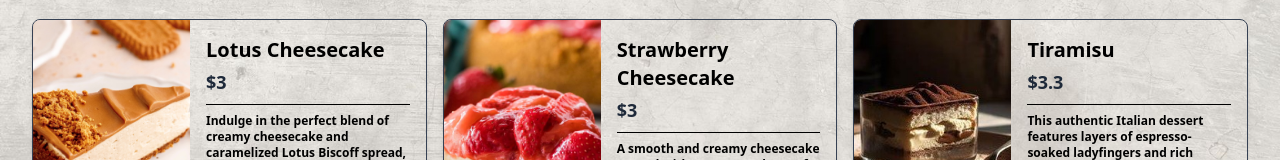
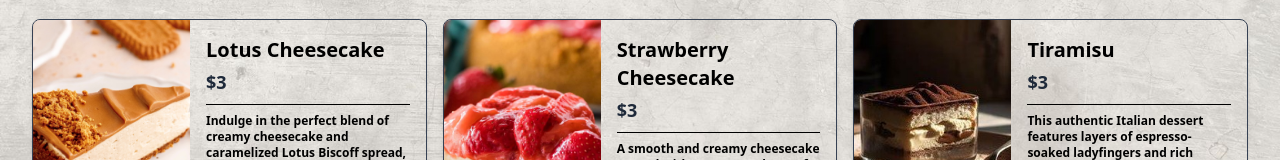
Before and after one commit to aliezz16/veloura, a React (Vite) app: page /menu in a window 1280 px wide. Shown: the part 261-421 px from the top of the page. Built offline with nearby package versions, Linux system fonts and the light colour scheme.

Commit message:
Update menuitems.js

```diff
--- a/src/assets/data/menuitems.js
+++ b/src/assets/data/menuitems.js
@@ -12,7 +12,7 @@ const items = [
       "Indulge in the perfect blend of creamy cheesecake and caramelized Lotus Biscoff spread, layered over a crunchy Biscoff cookie crust. A must-try for cookie butter lovers.",
     image: lotus,
     popular: true,
-    sizes: [{ S: 3.0 }, { M: 7.5 }],
+    sizes: [{ S: 3.0 }, { M: 7.0 }],
   },
   {
     id: 4,
@@ -23,7 +23,7 @@ const items = [
       "A smooth and creamy cheesecake topped with a generous layer of fresh strawberries and strawberry glaze. Balanced in sweetness and bursting with fruity flavor.",
     image: Strawberrycheesecake,
     popular: true,
-    sizes: [{ S: 3.0 }, { M: 7.5 }],
+    sizes: [{ S: 3.0 }, { M: 7.0 }],
   },
   {
     id: 2,
@@ -34,7 +34,7 @@ const items = [
       "This authentic Italian dessert features layers of espresso-soaked ladyfingers and rich mascarpone cream, finished with a dusting of cocoa powder. Elegant and irresistible.",
     image: tiramisu,
     popular: true,
-    sizes: [{ S: 3.3 }, { M: 7.5 }],
+    sizes: [{ S: 3.0 }, { M: 7.0 }],
   },
   {
     id: 3,
@@ -45,7 +45,7 @@ const items = [
       "A playful and delicious dessert inspired by the Lazy Cat meme, featuring layers of chocolate mousse, crushed biscuits, and a touch of humor. A viral treat that tastes as good as it looks.",
     image: zamel,
     popular: true,
-    sizes: [{ S: 3.0 }, { M: 7.5 }],
+    sizes: [{ S: 3.0 }, { M: 7.0 }],
   },
 ];
 
```
